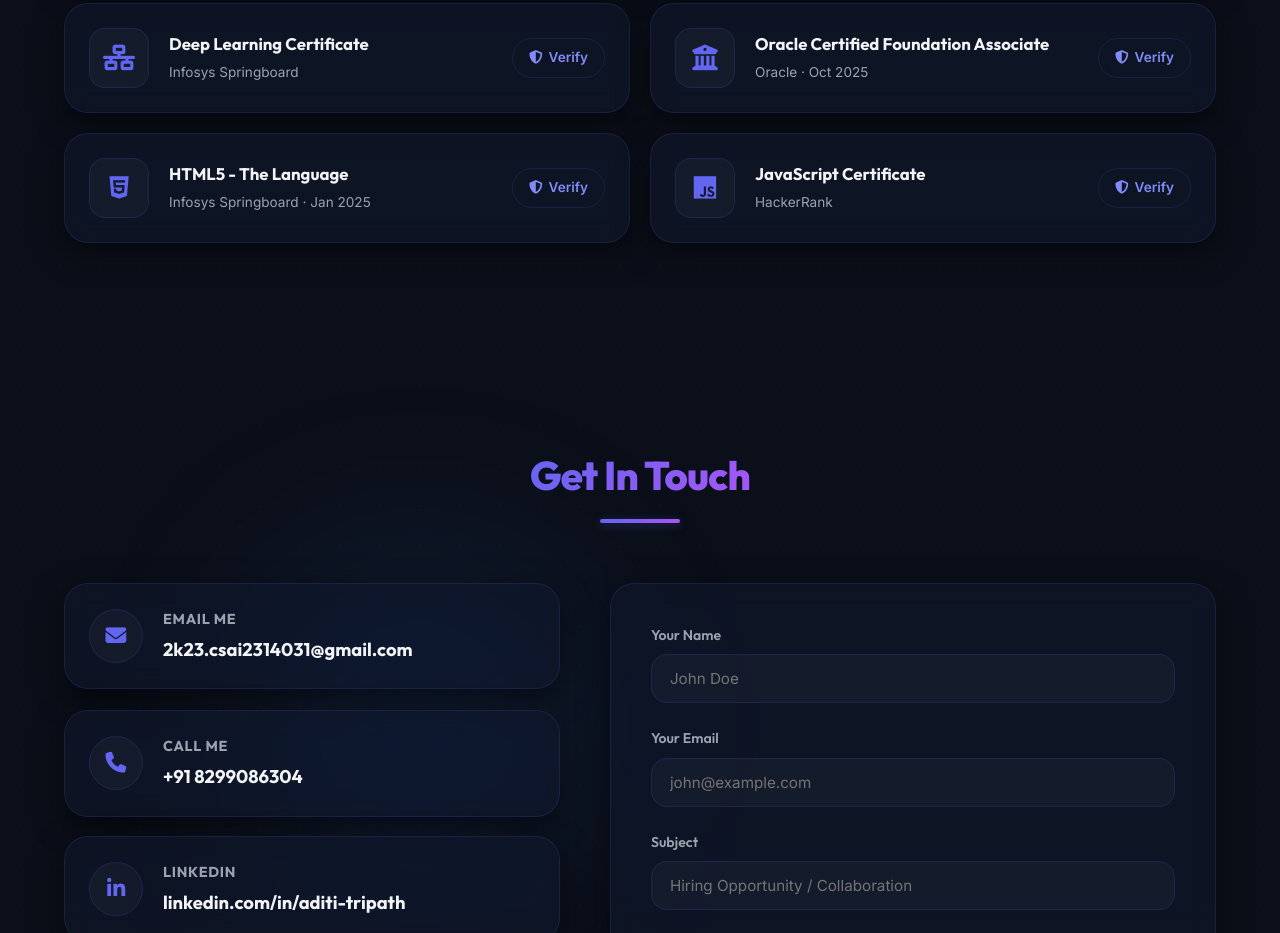
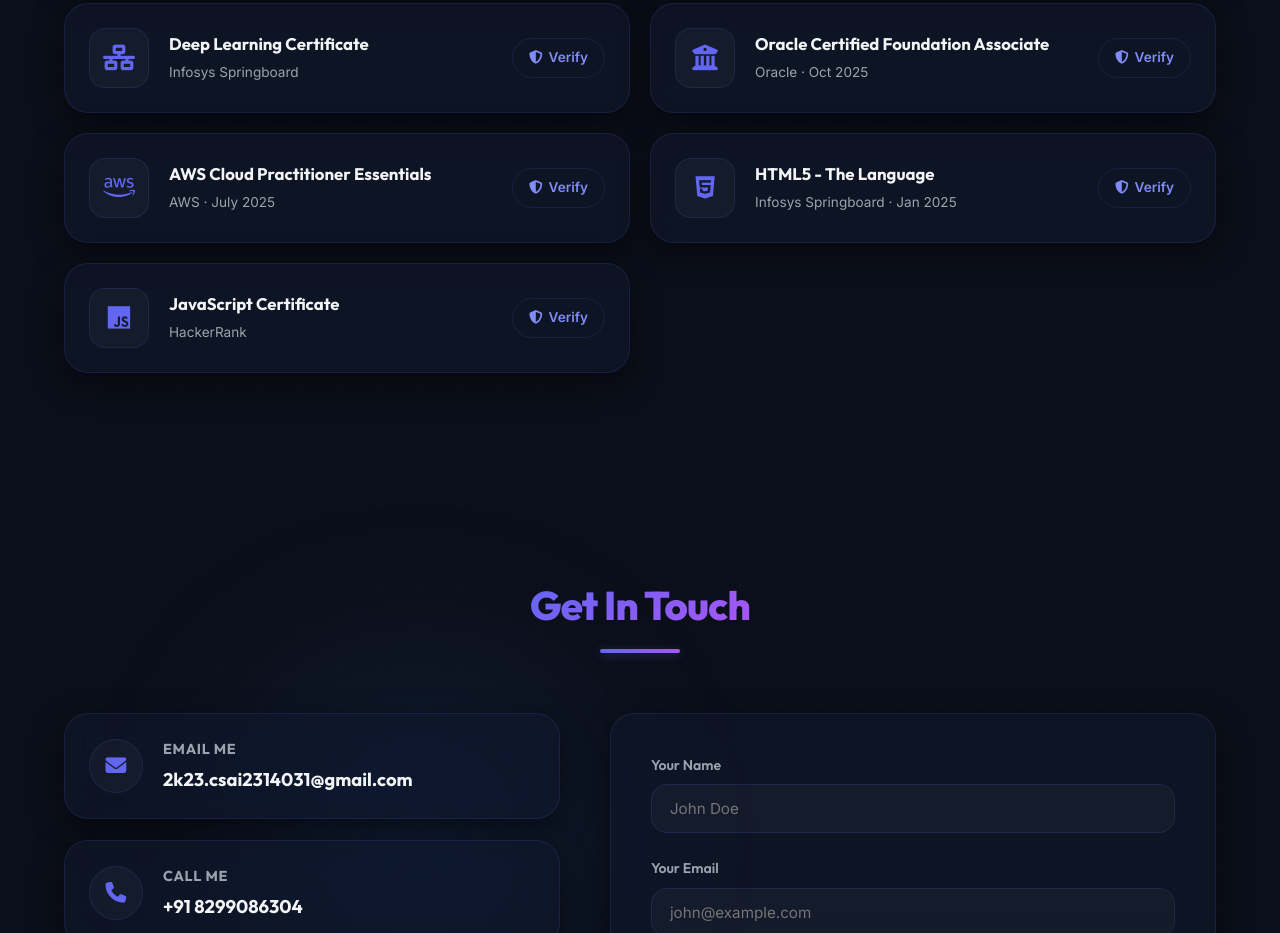
Before and after one commit to Aditi2314031/portfolio, a plain HTML site: page index.html in a window 1280 px wide. Shown: the part 5034-5967 px from the top of the page. Drawn offline with Linux system fonts and the light colour scheme.

Commit message:
Update HTML certification link and add AWS Cloud Practitioner Essentials certificate

```diff
--- a/index.html
+++ b/index.html
@@ -581,6 +581,16 @@
                             <a href="https://files.catbox.moe/jdsf86.pdf" class="cert-verify-btn" target="_blank"><i class="fa-solid fa-shield-halved"></i> Verify</a>
                         </div>
 
+                        <!-- Cert (Both Focus) -->
+                        <div class="cert-card glass-card" data-relevance="both">
+                            <div class="cert-icon"><i class="fa-brands fa-aws"></i></div>
+                            <div class="cert-info">
+                                <h4 class="cert-title">AWS Cloud Practitioner Essentials</h4>
+                                <p class="cert-issuer">AWS &middot; July 2025</p>
+                            </div>
+                            <a href="https://drive.google.com/file/d/13MvoD_m7fabww95Bg82zTx347LkxdYDy/view?usp=sharing" class="cert-verify-btn" target="_blank"><i class="fa-solid fa-shield-halved"></i> Verify</a>
+                        </div>
+
                         <!-- Cert 5 (Web Mode Focus) -->
                         <div class="cert-card glass-card" data-relevance="web">
                             <div class="cert-icon"><i class="fa-brands fa-html5"></i></div>
@@ -588,7 +598,7 @@
                                 <h4 class="cert-title">HTML5 - The Language</h4>
                                 <p class="cert-issuer">Infosys Springboard &middot; Jan 2025</p>
                             </div>
-                            <a href="https://ude.my/UC-995f4ffb-7b4b-42d9-b537-877688de54df" class="cert-verify-btn" target="_blank"><i class="fa-solid fa-shield-halved"></i> Verify</a>
+                            <a href="https://drive.google.com/file/d/1We5jgyr0IPR_F6d7YwdgOriX-L9zRgvl/view?usp=sharing" class="cert-verify-btn" target="_blank"><i class="fa-solid fa-shield-halved"></i> Verify</a>
                         </div>
 
                         <!-- Cert 6 (Web Mode Focus) -->
```
